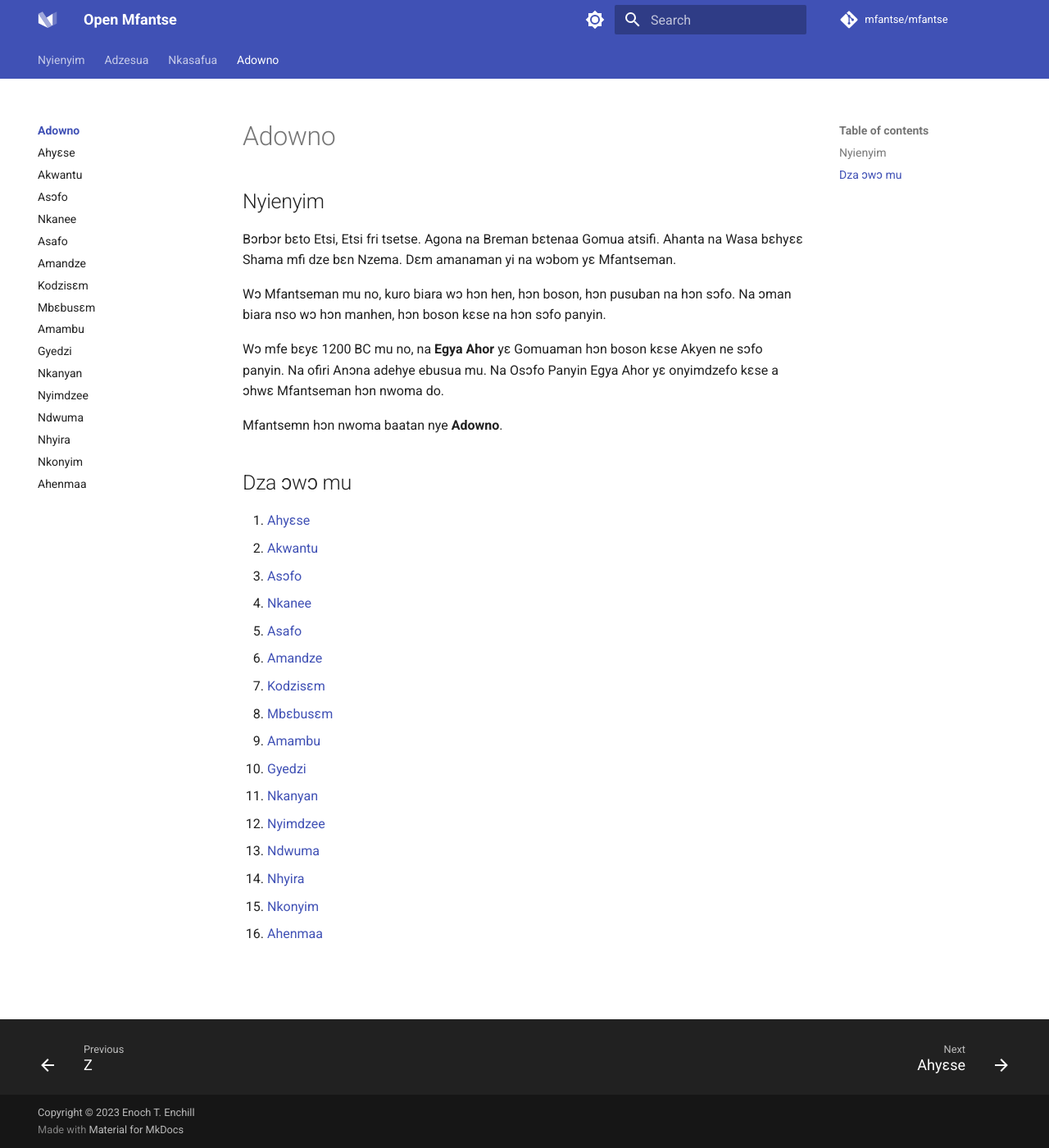
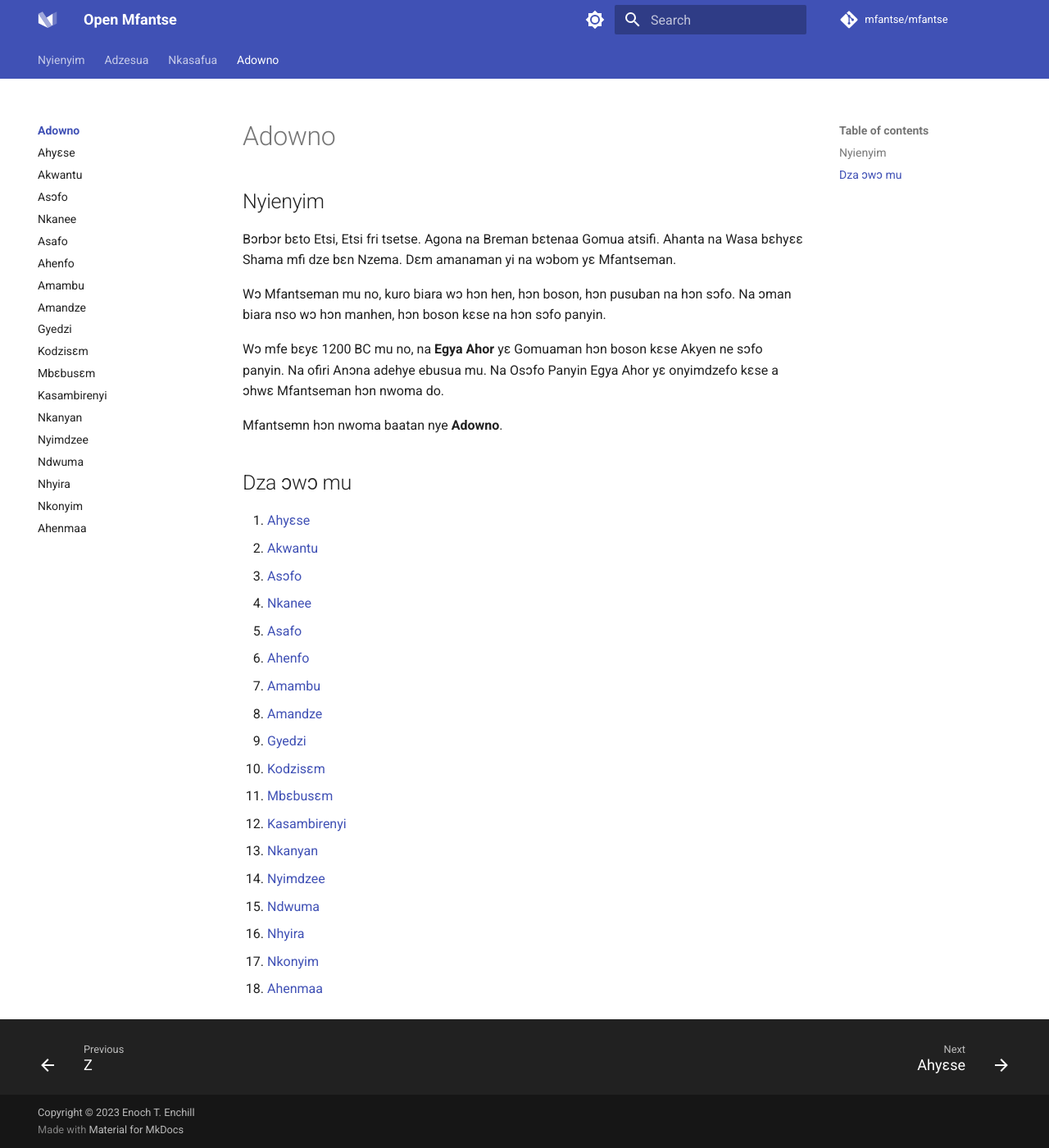
Before and after one commit to mfantse/docs.mfantse, an MkDocs documentation site: the page built from docs/adowno/index.md, in a window 1280 px wide and 1400 px high. Shown: the whole window at 82% size. Built offline with MkDocs 1.6.1 and Material for MkDocs 9.7.7, drawn with Linux system fonts in a browser that asks for light colours; comment, search, counter and statistics services are not loaded.

```diff
--- a/docs/adowno/index.md
+++ b/docs/adowno/index.md
@@ -17,14 +17,16 @@ Mfantsemn hɔn nwoma baatan nye **Adowno**.
 3. [Asɔfo](asɔfo)
 4. [Nkanee](nkanee)
 5. [Asafo](asafo)
-6. [Amandze](amandze)
-7. [Kodzisɛm](kodzisɛm)
-8. [Mbɛbusɛm](mbɛbusɛm)
-9. [Amambu](amambu)
-10. [Gyedzi](gyedzi)
-11. [Nkanyan](nkanyan)
-12. [Nyimdzee](nyimdzee)
-13. [Ndwuma](ndwuma)
-14. [Nhyira](nhyira)
-15. [Nkonyim](nkonyim)
-16. [Ahenmaa](ahenmaa)
+6. [Ahenfo](ahenfo)
+7. [Amambu](amambu)
+8. [Amandze](amandze)
+9. [Gyedzi](gyedzi)
+10. [Kodzisɛm](kodzisɛm)
+11. [Mbɛbusɛm](mbɛbusɛm)
+12. [Kasambirenyi](kasambirenyi)
+13. [Nkanyan](nkanyan)
+14. [Nyimdzee](nyimdzee)
+15. [Ndwuma](ndwuma)
+16. [Nhyira](nhyira)
+17. [Nkonyim](nkonyim)
+18. [Ahenmaa](ahenmaa)
--- a/mkdocs.yml
+++ b/mkdocs.yml
@@ -54,11 +54,13 @@ nav:
     - Asɔfo: adowno/asɔfo.md
     - Nkanee: adowno/nkanee.md
     - Asafo: adowno/asafo.md
+    - Ahenfo: adowno/ahenfo.md
+    - Amambu: adowno/amambu.md
     - Amandze: adowno/amandze.md
+    - Gyedzi: adowno/gyedzi.md
     - Kodzisɛm: adowno/kodzisɛm.md
     - Mbɛbusɛm: adowno/mbɛbusɛm.md
-    - Amambu: adowno/amambu.md
-    - Gyedzi: adowno/gyedzi.md
+    - Kasambirenyi: adowno/kasambirenyi.md
     - Nkanyan: adowno/nkanyan.md
     - Nyimdzee: adowno/nyimdzee.md
     - Ndwuma: adowno/ndwuma.md
```
Also changed, not shown: docs/adowno/ahenfo.md (added, +1 -0 lines), docs/adowno/ahyɛse.md (+1 -0 lines), docs/adowno/kasambirenyi.md (added, +1 -0 lines), docs/adowno/kodzisɛm.md (+28 -0 lines).
